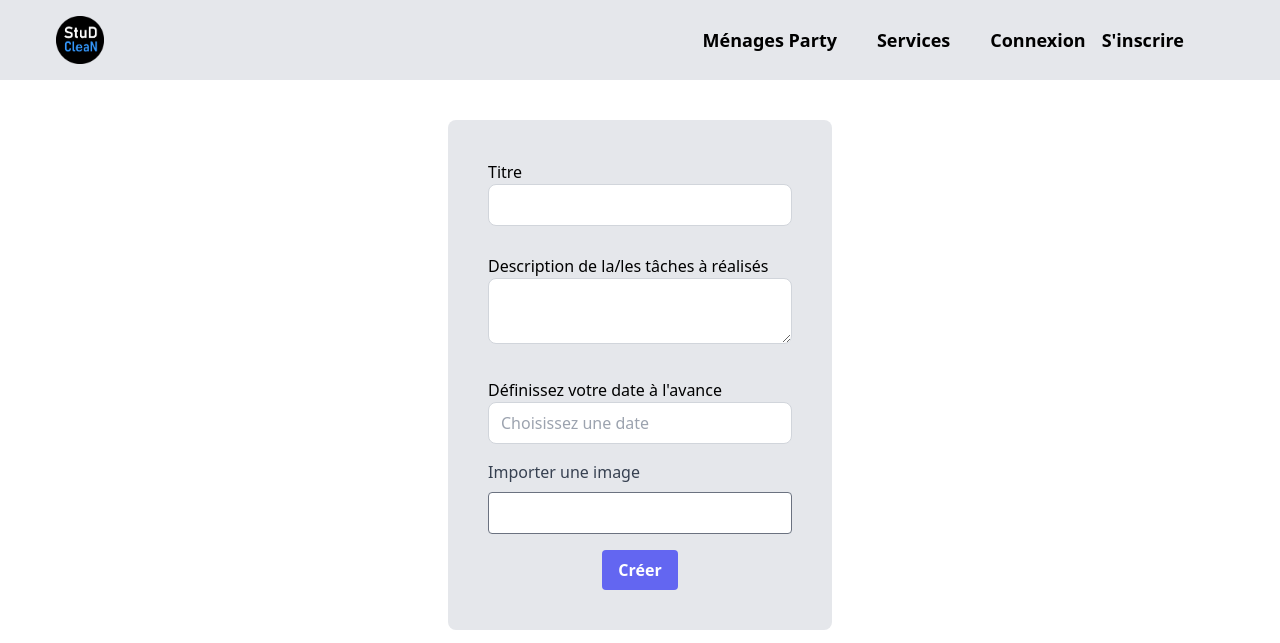
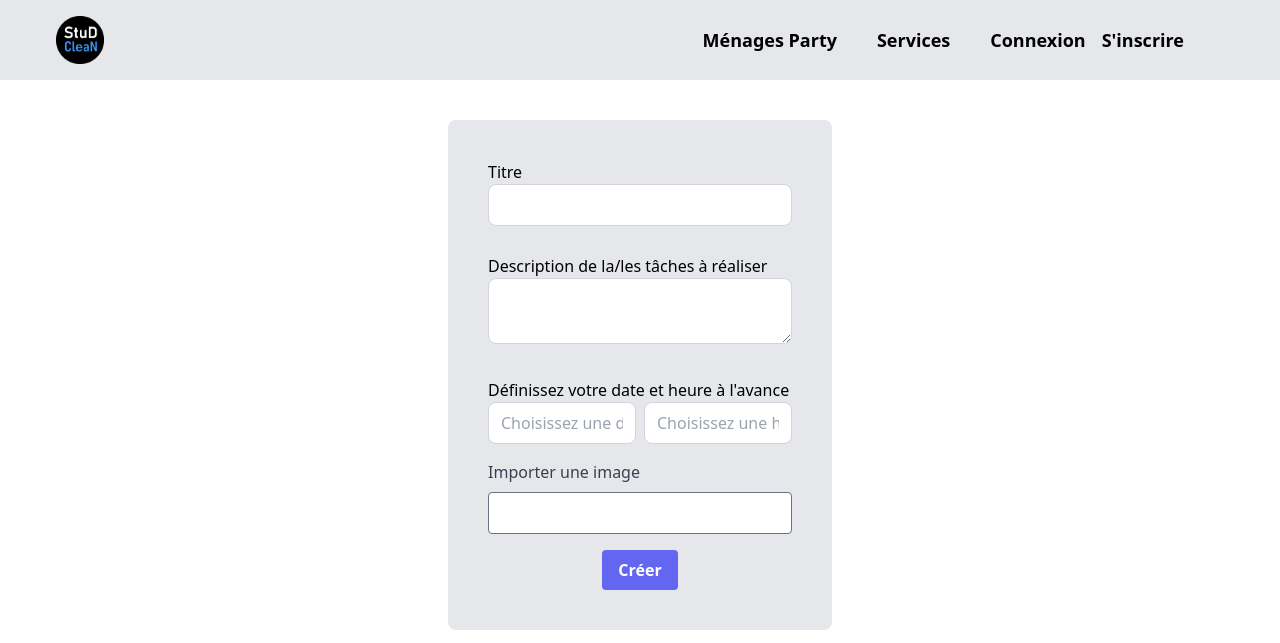
Before and after one commit to imPayne/Partinoire_uber_clean, a Symfony app: template stud_clean/templates/housework/index.html.twig in a window 1280 px wide. Shown: the top 643 px of the page. Run offline with Twig, Linux system fonts and the light colour scheme; the template is opened without the code that fills it, so the values that code supplies are empty; form fields are guessed from the names that the template uses; style sheets or scripts are compiled from the project's sources; some libraries are stand-ins or nearby versions.

Commit message:
changed système of registration for menage party added new système of hour sÃelection

```diff
--- a/stud_clean/config/services.yaml
+++ b/stud_clean/config/services.yaml
@@ -12,7 +12,8 @@ services:
     _defaults:
         autowire: true      # Automatically injects dependencies in your services.
         autoconfigure: true # Automatically registers your services as commands, event subscribers, etc.
-
+        bind:
+            $locale: 'fr'
     # makes classes in src/ available to be used as services
     # this creates a service per class whose id is the fully-qualified class name
     App\:
--- a/stud_clean/src/Controller/HouseworkController.php
+++ b/stud_clean/src/Controller/HouseworkController.php
@@ -60,8 +60,9 @@ class HouseworkController extends AbstractController
                 $fileName = $fileUploader->upload($image);
                 $newHousework->setListImage($fileName);
                 $date = $form->get('dateStart')->getData();
-                $hour = $date->format('H:i');
-                $newHousework->setHour(new \DateTime($hour));
+                $newHousework->setDateStart($date);
+                $newHours = $form->get('hours')->getData();
+                $newHousework->setHour(new \DateTime($newHours));
 
                 $serviceChoosen = $participantForm->get('service')->getData();
                 $newParticipant->setService($serviceChoosen);
--- a/stud_clean/src/Controller/MenagePartyController.php
+++ b/stud_clean/src/Controller/MenagePartyController.php
@@ -84,6 +84,4 @@ class MenagePartyController extends AbstractController
             'listParticipantHousework' => $newCleanerParticipant,
         ]);
     }
-
-
 }
--- a/stud_clean/templates/base.html.twig
+++ b/stud_clean/templates/base.html.twig
@@ -18,7 +18,8 @@
     </head>
     <body class="font-sans">
 
-        {% block body %}{% endblock %}
+        {% block body %}
+        {% endblock %}
         <script src="https://cdnjs.cloudflare.com/ajax/libs/flowbite/1.6.4/flowbite.min.js"></script>
     </body>
 
--- a/stud_clean/templates/housework/index.html.twig
+++ b/stud_clean/templates/housework/index.html.twig
@@ -13,14 +13,16 @@
             {% endif %}
             {{ form_start(form, {'attr': {'class': 'w-full max-w-md'}}) }}
             {{ form_row(form.title, {'attr': {'class': 'mb-4 w-full px-3 py-2 rounded-lg border-gray-300 focus:border-indigo-500 focus:shadow-outline-blue'}, 'label': 'Titre'}) }}
-            {{ form_row(form.description, {'attr': {'class': 'mb-4 w-full px-3 py-2 rounded-lg border-gray-300 focus:border-indigo-500  focus:shadow-outline-blue'}, 'label': 'Description de la/les tâches à réalisés'}) }}
-
-            {{ form_label(form.dateStart, 'Définissez votre date à l\'avance', {'class': 'block text-gray-700 font-bold mb-2'}) }}
-            {{ form_widget(form.dateStart, {'attr': {'class': 'mb-4 w-full px-3 py-2 rounded-lg border-gray-300 focus:border-indigo-500 focus:shadow-outline-blue', 'placeholder': 'Choisissez une date'}}) }}
-
+            {{ form_row(form.description, {'attr': {'class': 'mb-4 w-full px-3 py-2 rounded-lg border-gray-300 focus:border-indigo-500  focus:shadow-outline-blue'}, 'label': 'Description de la/les tâches à réaliser'}) }}
+            {{ form_label(form.dateStart, 'Définissez votre date et heure à l\'avance', {'class': 'block text-gray-700 font-bold mb-2'}) }}
+            <div class="flex items-center mb-4">
+                {{ form_widget(form.dateStart, {'attr': {'class': 'w-full px-3 py-2 rounded-lg border-gray-300 focus:border-indigo-500 focus:shadow-outline-blue mr-2', 'placeholder': 'Choisissez une date'}}) }}
+                {{ form_widget(form.hours, {'attr': {'class': 'w-full px-3 py-2 rounded-lg border-gray-300 focus:border-indigo-500 focus:shadow-outline-blue', 'placeholder': 'Choisissez une heure'}}) }}
+            </div>
             {{ form_label(form.listImage, 'Importer une image', {'label_attr': {'class': 'block text-gray-700 mb-2'}}) }}
             {{ form_widget(form.listImage, {'attr': {'class': 'border rounded py-2 px-3 w-full mb-4'}}) }}
             {{ form_errors(form.listImage) }}
+
 
             {#  {{ form_label(form.services, 'Associé(s) un ou plusieurs services', {'label_attr': {'class': 'block text-gray-700 mb-2'}}) }} #}
 
--- a/stud_clean/templates/housework/myHouseworks.html.twig
+++ b/stud_clean/templates/housework/myHouseworks.html.twig
@@ -8,7 +8,7 @@
     {% endblock navbar %}
     <div class="flex items-center justify-center">
         {% if app.user.houseworks is not empty %}
-            <div class="mt-10 p-6 grid grid-cols-2">
+            <div class="mt-10 p-6 grid grid-cols-3">
                 {% for housework in app.user.houseworks %}
                     <div class="flex flex-col p-6 m-4 h-auto w-auto bg-gray-200 rounded-md">
                         {% if housework.listImage is defined %}
```
Also changed, not shown: stud_clean/src/Form/MenagePartyFormType.php (+19 -3 lines), stud_clean/public/uploads/5be19869e0de4f5a5502c5aaa62ec1a0-643d69d62b6f6.gif (added), stud_clean/public/uploads/My-One-Hit-Kill-Sister-PV-Maya-Ikusaba-Maya-Makes-a-Point-643d5e2d480b4.webp (added), stud_clean/public/uploads/The-Yakuzas-Guide-To-Babysitting-8-643d62b72c3a2.jpg (added), stud_clean/public/uploads/The-Yakuzas-Guide-To-Babysitting-8-643d631214aaf.jpg (added), stud_clean/public/uploads/anime-my-one-hit-kill-sister-date-sortie-643a05183368b.jpg (added), stud_clean/public/uploads/image-643d5e1b19705.png (added), stud_clean/public/uploads/image2-643d5e0d6fa83.png (added), stud_clean/public/uploads/image5-643d5e3b680f2.png (added), 2 other files.
